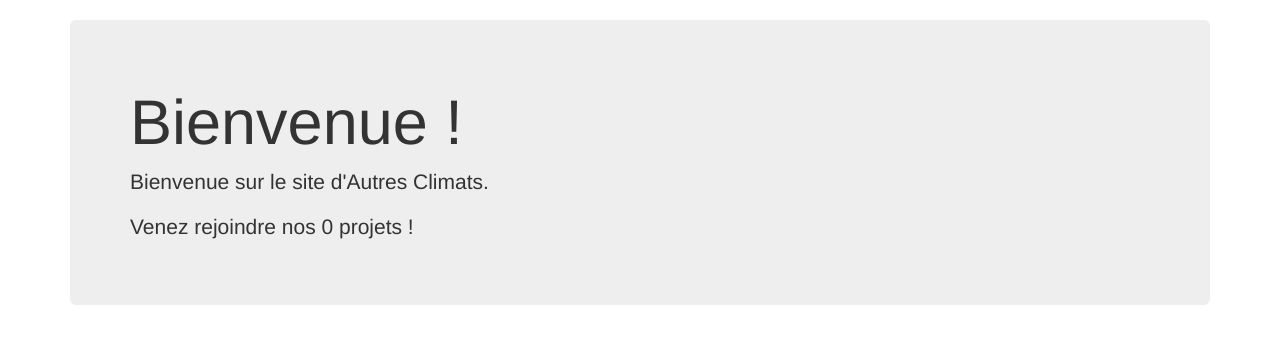
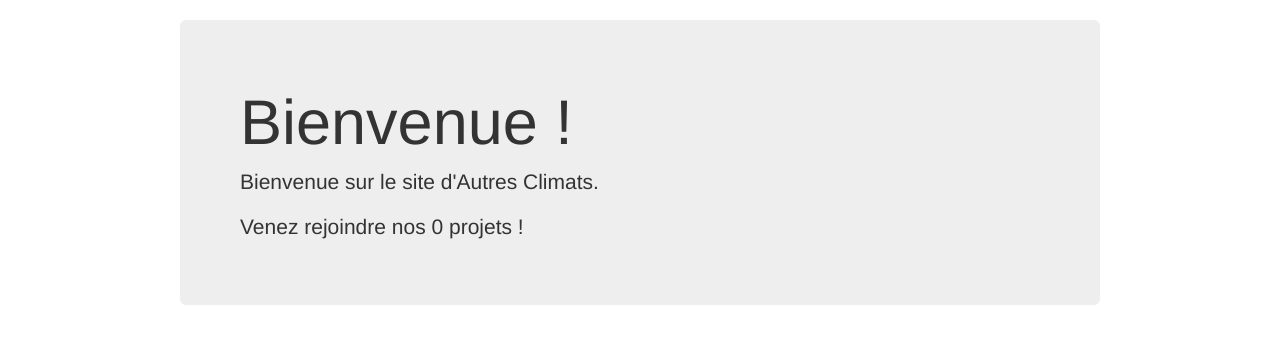
Before and after one commit to jpreynat/autresclimats, a PHP site: page / in a window 1280 px wide. Shown: the part 51-395 px from the top of the page. Run offline with PHP 8.4, Linux system fonts and the light colour scheme; data that the repository does not hold is empty; some libraries are stand-ins or nearby versions.

Commit message:
Resharped projects list

```diff
--- a/View/template.php
+++ b/View/template.php
@@ -58,7 +58,9 @@
         </header>
 
         <div id="contents" class="container">
+        <div class="col-md-10 col-md-offset-1">
             <?= $contents ?>
+        </div>
         </div>
 
         <footer>
```
